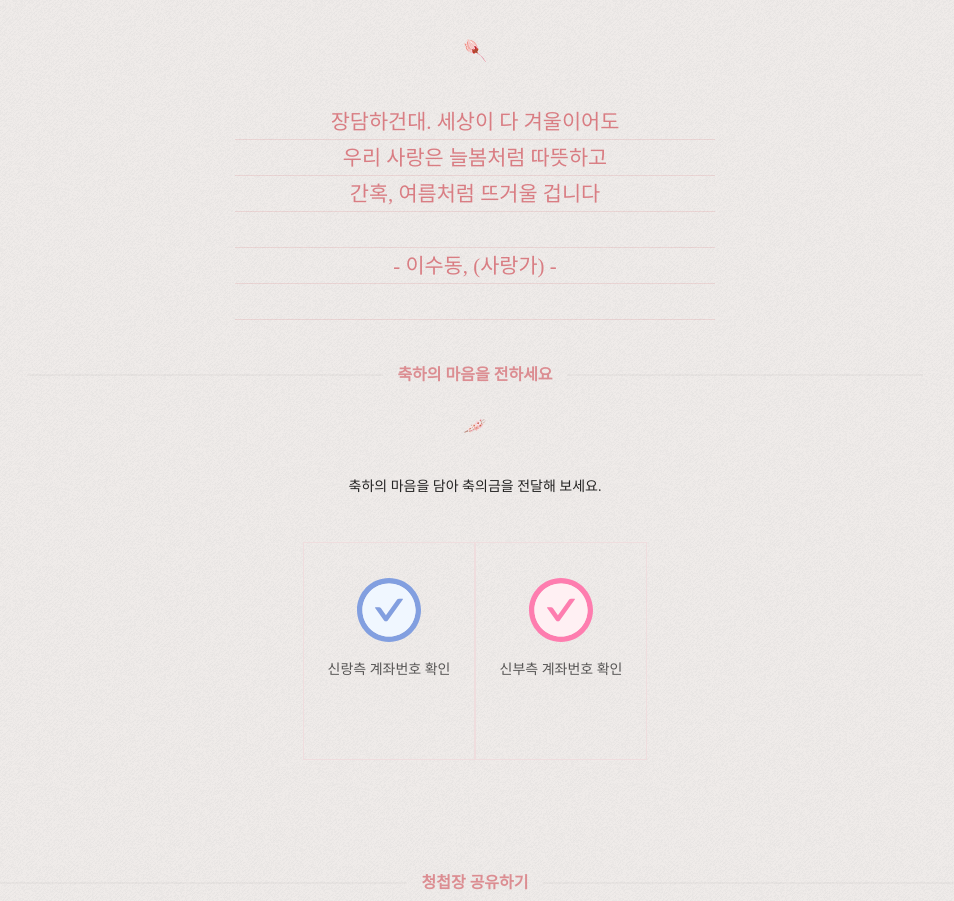
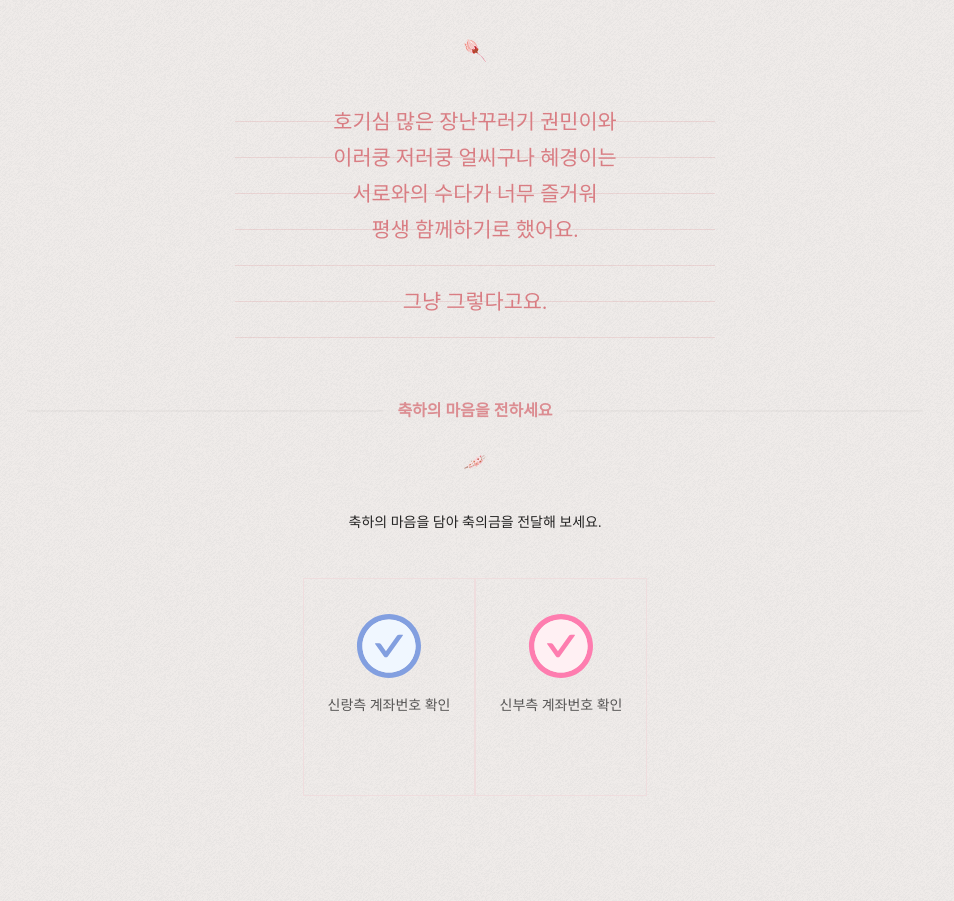
Before and after one commit to FuriousSparrow/invitation, a Gatsby site: page / in a window 1280 px wide. Shown: the part 2516-3417 px from the top of the page, without its empty margins (165-1119 px from the left). Built offline with nearby package versions, Linux system fonts and the light colour scheme; Gatsby itself is replaced by a stand-in of ours; a web font is replaced by a local one.

Commit message:
Update quote.jsx

```diff
--- a/src/components/quote.jsx
+++ b/src/components/quote.jsx
@@ -39,14 +39,16 @@ const Quote = () => {
     <Wrapper>
       <Image src={Flower} data-aos="fade-up" />
       <Content data-aos="fade-up">
-        장담하건대. 세상이 다 겨울이어도
+        호기심 많은 장난꾸러기 권민이와
         <br />
-        우리 사랑은 늘봄처럼 따뜻하고
+        이러쿵 저러쿵 얼씨구나 혜경이는
         <br />
-        간혹, 여름처럼 뜨거울 겁니다
+        서로와의 수다가 너무 즐거워
+        <br />
+        평생 함께하기로 했어요.
         <br />
         <br />
-        - 이수동, (사랑가) -
+        그냥 그렇다고요.
         <br />
         <br />
       </Content>
```
